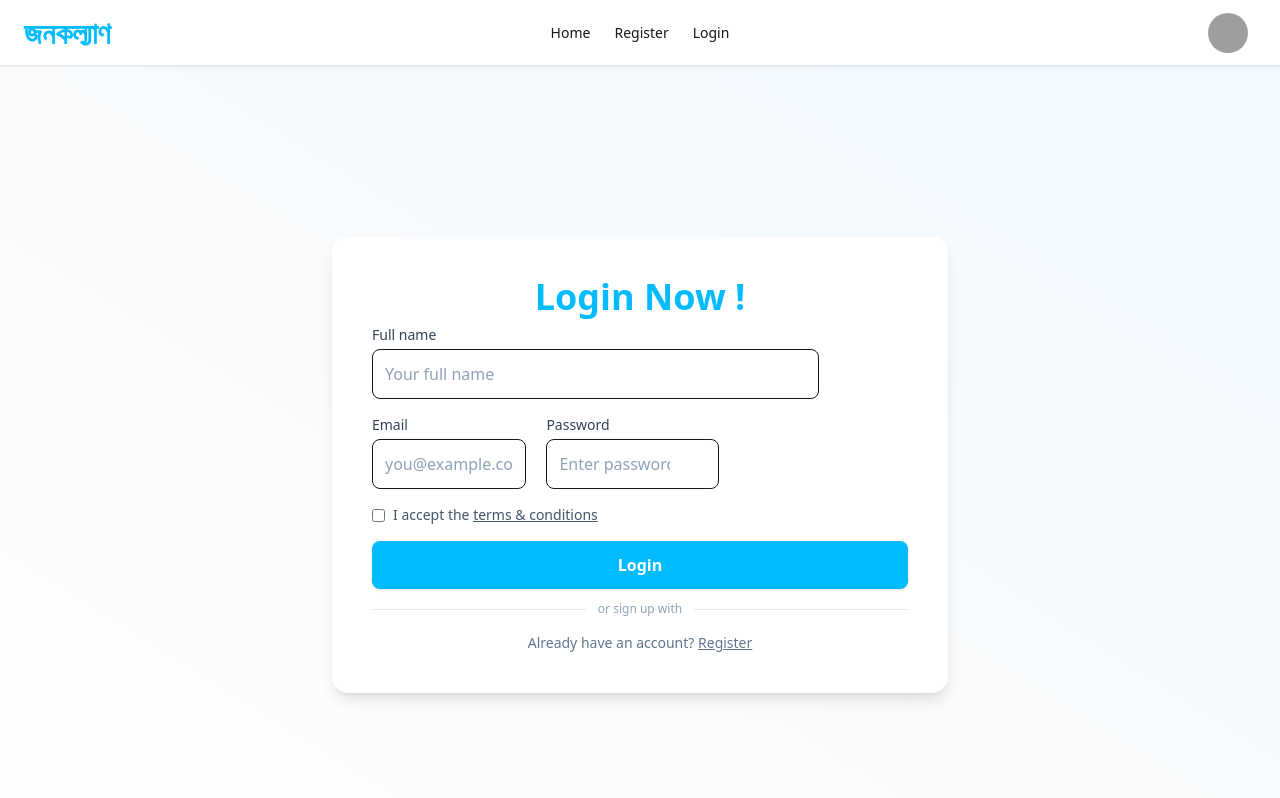
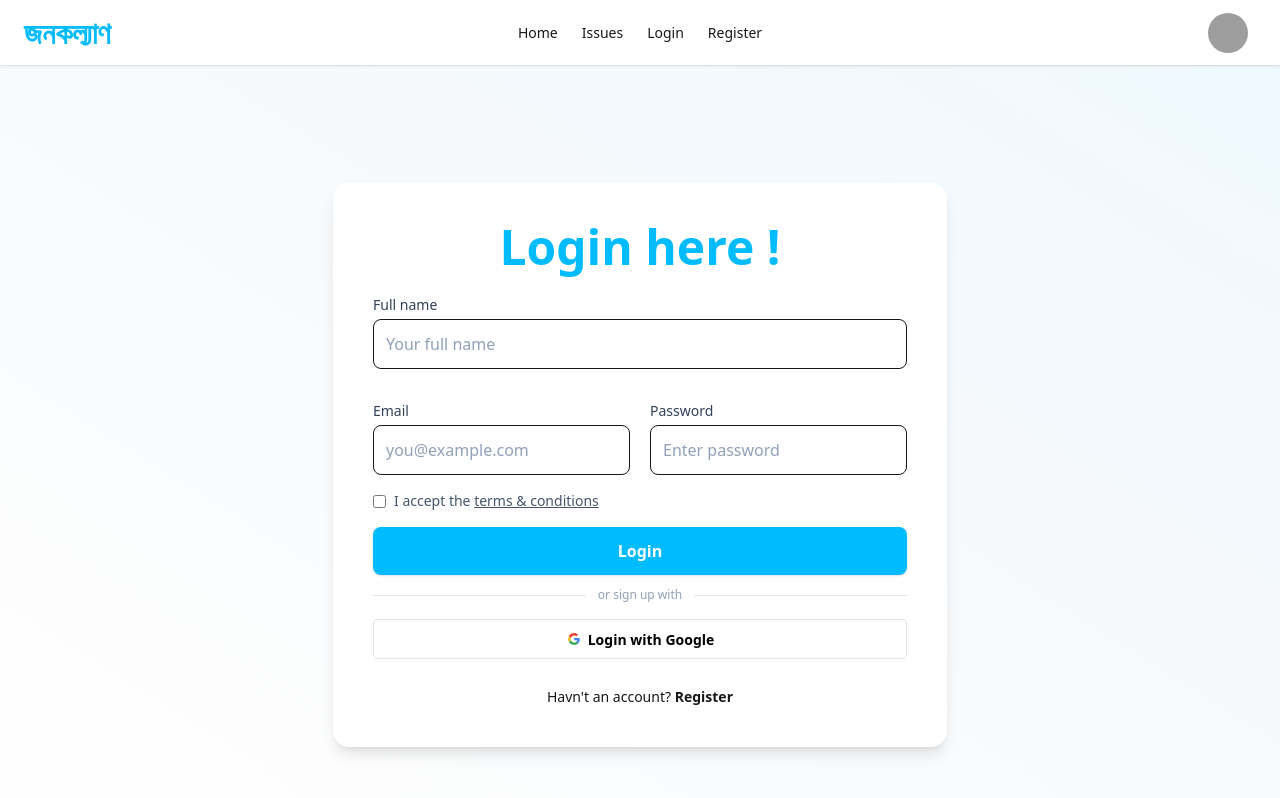
Before and after one commit to rimpakasundi07/Janakalyan-client-10, a React (Vite) app: page /login in a window 1280 px wide. Shown: the top 798 px of the page. Built offline with nearby package versions, Linux system fonts and the light colour scheme; no server answers; grey boxes are pictures that could not be loaded.

Commit message:
Add login component with Google authentication

```diff
--- a/src/components/Login/Login.jsx
+++ b/src/components/Login/Login.jsx
@@ -1,30 +1,39 @@
-import React from "react";
+import React, { useContext } from "react";
+import { NavLink } from "react-router";
+import { AuthContext } from "../../context/AuthContext";
 
 const Login = () => {
+  const { signInWithGoogle } = useContext(AuthContext);
+  const handleGoogleSignIn = () => {
+    signInWithGoogle()
+      .then((result) => {
+        console.log(result);
+      })
+      .catch((error) => {
+        console.log(error);
+      });
+  };
   return (
     <div className="min-h-screen flex justify-center items-center bg-gradient-to-tr from-white via-slate-50 to-sky-50 p-6">
-      <div className="w-6/12 bg-white rounded-2xl shadow-lg overflow-hidden grid  md:grid-cols-1">
-        {/* Right - Form */}
+      <div className=" bg-white rounded-2xl shadow-lg overflow-hidden ">
         <div className="p-6 md:p-10">
-          <h3 className="lg:text-4xl text-sky-400 text-center text-2xl font-bold mb-2">
-            Login Now !
+          <h3 className="lg:text-5xl text-sky-400 text-center text-2xl font-bold mb-2">
+            Login here !
           </h3>
 
           <form className="space-y-4">
-            {/* full name */}
-            <div>
+            <div className="py-4">
               <label className="block text-sm font-medium text-slate-700">
                 Full name
               </label>
               <input
                 name="fullName"
-                className="mt-1 block w-10/12 rounded-lg border p-3 placeholder-slate-400 focus:outline-none focus:ring-2 focus:ring-sky-400"
+                className="mt-1 block w-full rounded-lg border p-3 placeholder-slate-400 focus:outline-none focus:ring-2 focus:ring-sky-400"
                 placeholder="Your full name"
               />
             </div>
 
-            <div className="flex justify-between items-center gap-5">
-              {/* email */}
+            <div className="grid lg:grid-cols-2 gap-5">
               <div>
                 <label className="block text-sm font-medium text-slate-700">
                   Email
@@ -37,8 +46,6 @@ const Login = () => {
                 />
               </div>
 
-              {/* password / confirm */}
-              <div className="grid grid-cols-1 sm:grid-cols-2 gap-4">
               <div>
                 <label className="block text-sm font-medium text-slate-700">
                   Password
@@ -46,20 +53,13 @@ const Login = () => {
                 <div className="relative">
                   <input
                     name="password"
-                      className="mt-1 block w-full rounded-lg border p-3 pr-12 placeholder-slate-400 focus:outline-none focus:ring-2 focus:ring-sky-400 "
+                    className="mt-1 block w-full rounded-lg border p-3 placeholder-slate-400 focus:outline-none focus:ring-2 focus:ring-sky-400 "
                     placeholder="Enter password"
                   />
-                    <button
-                      type="button"
-                      aria-label="Toggle password visibility"
-                      className="absolute right-2 top-1/2 -translate-y-1/2 text-sm px-2 py-1 rounded-md"
-                    ></button>
-                  </div>
                 </div>
               </div>
             </div>
 
-            {/* terms */}
             <div className="flex items-start gap-2">
               <input
                 id="accept"
@@ -75,7 +75,6 @@ const Login = () => {
               </label>
             </div>
 
-            {/* submit */}
             <div className="space-y-3">
               <button
                 type="submit"
@@ -91,11 +90,51 @@ const Login = () => {
               </div>
             </div>
 
-            <p className="text-center text-sm text-slate-500 mt-3">
-              Already have an account?{" "}
-              <a href="#" className="underline">
+            {/* Google */}
+
+            <button
+              onClick={handleGoogleSignIn}
+              type="button"
+              className="btn bg-white w-full text-black border-[#e5e5e5]"
+            >
+              <svg
+                aria-label="Google logo"
+                width="16"
+                height="16"
+                xmlns="http://www.w3.org/2000/svg"
+                viewBox="0 0 512 512"
+              >
+                <g>
+                  <path d="m0 0H512V512H0" fill="#fff"></path>
+                  <path
+                    fill="#34a853"
+                    d="M153 292c30 82 118 95 171 60h62v48A192 192 0 0190 341"
+                  ></path>
+                  <path
+                    fill="#4285f4"
+                    d="m386 400a140 175 0 0053-179H260v74h102q-7 37-38 57"
+                  ></path>
+                  <path
+                    fill="#fbbc02"
+                    d="m90 341a208 200 0 010-171l63 49q-12 37 0 73"
+                  ></path>
+                  <path
+                    fill="#ea4335"
+                    d="m153 219c22-69 116-109 179-50l55-54c-78-75-230-72-297 55"
+                  ></path>
+                </g>
+              </svg>
+              Login with Google
+            </button>
+
+            <p className="text-center text-sm  mt-3">
+              Havn't an account?{" "}
+              <NavLink
+                className="hover:text-blue-600 hover:underline font-bold "
+                to="/register"
+              >
                 Register
-              </a>
+              </NavLink>
             </p>
           </form>
         </div>
--- a/src/components/Navbar/Navbar.jsx
+++ b/src/components/Navbar/Navbar.jsx
@@ -9,10 +9,14 @@ const Navbar = () => {
       </li>
 
       <li>
-        <NavLink to="/register">Register</NavLink>
+        <NavLink to="/issues">Issues</NavLink>
       </li>
       <li>
         <NavLink to="/login">Login</NavLink>
+      </li>
+
+      <li>
+        <NavLink to="/register">Register</NavLink>
       </li>
 
       {/* <li>
--- a/src/components/Register/Register.jsx
+++ b/src/components/Register/Register.jsx
@@ -1,33 +1,44 @@
-import React from "react";
+import React, { useContext } from "react";
+import { AuthContext } from "../../context/AuthContext";
+import { NavLink } from "react-router";
 
 const Register = () => {
+  const { signInWithGoogle } = useContext(AuthContext);
+
+  const handleGoogleSignIn = () => {
+    signInWithGoogle()
+      .then((result) => {
+        console.log(result);
+      })
+      .catch((error) => {
+        console.log(error);
+      });
+  };
+
   return (
     <div className="min-h-screen flex justify-center items-center bg-gradient-to-tr from-white via-slate-50 to-sky-50 p-6">
-      <div className="w-6/12 bg-white rounded-2xl shadow-lg overflow-hidden grid  md:grid-cols-1">
-        {/* Right - Form */}
+      <div className=" bg-white rounded-2xl shadow-lg overflow-hidden ">
         <div className="p-6 md:p-10">
-          <h3 className="lg:text-5xl text-sky-400 text-2xl font-bold mb-2">
+          <h3 className="lg:text-5xl text-center text-sky-400 text-2xl font-bold mb-2">
             Register Now !
           </h3>
-          <p className="text-lg py-3 font-semibold mb-6 text-slate-600">
+          <p className="text-lg py-3 text-center font-semibold mb-6 text-slate-600">
             Create a new account — it only takes a minute.
           </p>
 
           <form className="space-y-4">
-            {/* full name */}
             <div>
               <label className="block text-sm font-medium text-slate-700">
                 Full name
               </label>
               <input
                 name="fullName"
-                className="mt-1 block w-10/12 rounded-lg border p-3 placeholder-slate-400 focus:outline-none focus:ring-2 focus:ring-sky-400"
+                className="mt-1 block w-full rounded-lg border p-3 placeholder-slate-400 focus:outline-none focus:ring-2 focus:ring-sky-400"
                 placeholder="Your full name"
               />
             </div>
 
-            <div className="flex justify-between items-center gap-5">
-              {/* email */}
+            <div className="grid lg:grid-cols-2 gap-5">
               <div>
                 <label className="block text-sm font-medium text-slate-700">
                   Email
@@ -40,8 +51,6 @@ const Register = () => {
                 />
               </div>
 
-              {/* password / confirm */}
-              <div className="grid grid-cols-1 sm:grid-cols-2 gap-4">
               <div>
                 <label className="block text-sm font-medium text-slate-700">
                   Password
@@ -49,20 +58,13 @@ const Register = () => {
                 <div className="relative">
                   <input
                     name="password"
-                      className="mt-1 block w-full rounded-lg border p-3 pr-12 placeholder-slate-400 focus:outline-none focus:ring-2 focus:ring-sky-400 "
+                    className="mt-1 block w-full rounded-lg border p-3 placeholder-slate-400 focus:outline-none focus:ring-2 focus:ring-sky-400 "
                     placeholder="Enter password"
                   />
-                    <button
-                      type="button"
-                      aria-label="Toggle password visibility"
-                      className="absolute right-2 top-1/2 -translate-y-1/2 text-sm px-2 py-1 rounded-md"
-                    ></button>
-                  </div>
                 </div>
               </div>
             </div>
 
-            {/* terms */}
             <div className="flex items-start gap-2">
               <input
                 id="accept"
@@ -78,7 +80,6 @@ const Register = () => {
               </label>
             </div>
 
-            {/* submit */}
             <div className="space-y-3">
               <button
                 type="submit"
@@ -93,69 +94,54 @@ const Register = () => {
                 <hr className="flex-1 border-t border-slate-200" />
               </div>
 
-              {/* social buttons (centered, equal width) */}
-              <div className="w-full flex flex-col items-center gap-3">
+              <div className="w-full flex flex-col">
                 {/* Google */}
+
                 <button
+                  onClick={handleGoogleSignIn}
                   type="button"
-                  aria-label="Continue with Google"
-                  className="max-w-sm w-full flex items-center gap-3 justify-start rounded-lg border border-slate-300 bg-white px-4 py-3 shadow-sm hover:shadow-md transition-shadow focus:outline-none focus:ring-2 focus:ring-sky-300"
+                  className="btn bg-white text-black border-[#e5e5e5]"
                 >
-                  <span className="flex items-center justify-center h-7 w-7 rounded-full bg-white">
                   <svg
-                      viewBox="0 0 533.5 544.3"
-                      className="h-5 w-5"
-                      aria-hidden
+                    aria-label="Google logo"
+                    width="16"
+                    height="16"
+                    xmlns="http://www.w3.org/2000/svg"
+                    viewBox="0 0 512 512"
                   >
+                    <g>
+                      <path d="m0 0H512V512H0" fill="#fff"></path>
                       <path
-                        fill="#4285F4"
-                        d="M533.5 278.4c0-18.9-1.5-37.1-4.3-54.8H272v103.8h147.3c-6.3 34.1-25.6 62.9-54.6 82.3v68.4h88.3c51.7-47.6 81.5-117.8 81.5-199.7z"
-                      />
+                        fill="#34a853"
+                        d="M153 292c30 82 118 95 171 60h62v48A192 192 0 0190 341"
+                      ></path>
                       <path
-                        fill="#34A853"
-                        d="M272 544.3c73.6 0 135.5-24.5 180.6-66.5l-88.3-68.4c-24.6 16.5-56.1 26.2-92.3 26.2-70.9 0-131.2-47.8-152.6-112.2H28.1v70.6C73.1 485.5 165.3 544.3 272 544.3z"
-                      />
+                        fill="#4285f4"
+                        d="m386 400a140 175 0 0053-179H260v74h102q-7 37-38 57"
+                      ></path>
                       <path
-                        fill="#FBBC05"
-                        d="M119.4 325.4c-10.9-32.6-10.9-67.8 0-100.4V154.4H28.1c-39.8 78.3-39.8 171.3 0 249.6l91.3-78.6z"
-                      />
+                        fill="#fbbc02"
+                        d="m90 341a208 200 0 010-171l63 49q-12 37 0 73"
+                      ></path>
                       <path
-                        fill="#EA4335"
-                        d="M272 107.7c39.9 0 75.8 13.7 104 40.6l78.1-78.1C407.3 24.8 345.4 0 272 0 165.3 0 73.1 58.8 28.1 154.4l91.3 70.6C140.8 155.5 201.1 107.7 272 107.7z"
-                      />
+                        fill="#ea4335"
+                        d="m153 219c22-69 116-109 179-50l55-54c-78-75-230-72-297 55"
+                      ></path>
+                    </g>
                   </svg>
-                  </span>
-                  <span className="flex-1 text-sm font-medium text-slate-700 text-left">
-                    Continue with Google
-                  </span>
-                </button>
-
-                {/* GitHub */}
-                <button
-                  type="button"
-                  aria-label="Continue with GitHub"
-                  className="max-w-sm w-full flex items-center gap-3 justify-start rounded-lg border border-slate-300 bg-white px-4 py-3 shadow-sm hover:shadow-md transition-shadow focus:outline-none focus:ring-2 focus:ring-sky-300"
-                >
-                  <span className="flex items-center justify-center h-7 w-7 rounded-full bg-white">
-                    <svg viewBox="0 0 24 24" className="h-5 w-5" aria-hidden>
-                      <path
-                        fill="#111827"
-                        d="M12 .5C5.73.5.75 5.48.75 11.76c0 4.95 3.2 9.15 7.64 10.63.56.1.77-.24.77-.54 0-.27-.01-1-.02-1.96-3.11.68-3.77-1.5-3.77-1.5-.51-1.3-1.25-1.65-1.25-1.65-1.02-.7.08-.69.08-.69 1.13.08 1.73 1.16 1.73 1.16 1.01 1.72 2.65 1.22 3.29.93.1-.72.39-1.22.71-1.5-2.48-.28-5.09-1.24-5.09-5.53 0-1.22.44-2.21 1.16-2.99-.12-.28-.5-1.4.11-2.92 0 0 .95-.31 3.11 1.15a10.7 10.7 0 0 1 2.83-.38c.96 0 1.93.13 2.83.38 2.15-1.46 3.1-1.15 3.1-1.15.62 1.52.24 2.64.12 2.92.72.78 1.16 1.77 1.16 2.99 0 4.3-2.62 5.24-5.11 5.52.4.35.76 1.03.76 2.07 0 1.5-.01 2.71-.01 3.08 0 .3.2.65.78.54C20.06 20.9 23.25 16.7 23.25 11.76 23.25 5.48 18.27.5 12 .5z"
-                      />
-                    </svg>
-                  </span>
-                  <span className="flex-1 text-sm font-medium text-slate-700 text-left">
-                    Continue with GitHub
-                  </span>
+                  Login with Google
                 </button>
               </div>
             </div>
 
-            <p className="text-center text-sm text-slate-500 mt-3">
+            <p className="text-center text-sm  mt-3">
               Already have an account?{" "}
-              <a href="#" className="underline">
-                Log in
-              </a>
+              <NavLink
+                className="hover:text-blue-600 hover:underline font-bold "
+                to="/login"
+              >
+                Login
+              </NavLink>
             </p>
           </form>
         </div>
```
Also changed, not shown: src/context/AuthProvider.jsx (+11 -0 lines). Lines whose indentation alone changed are shown as unchanged.
